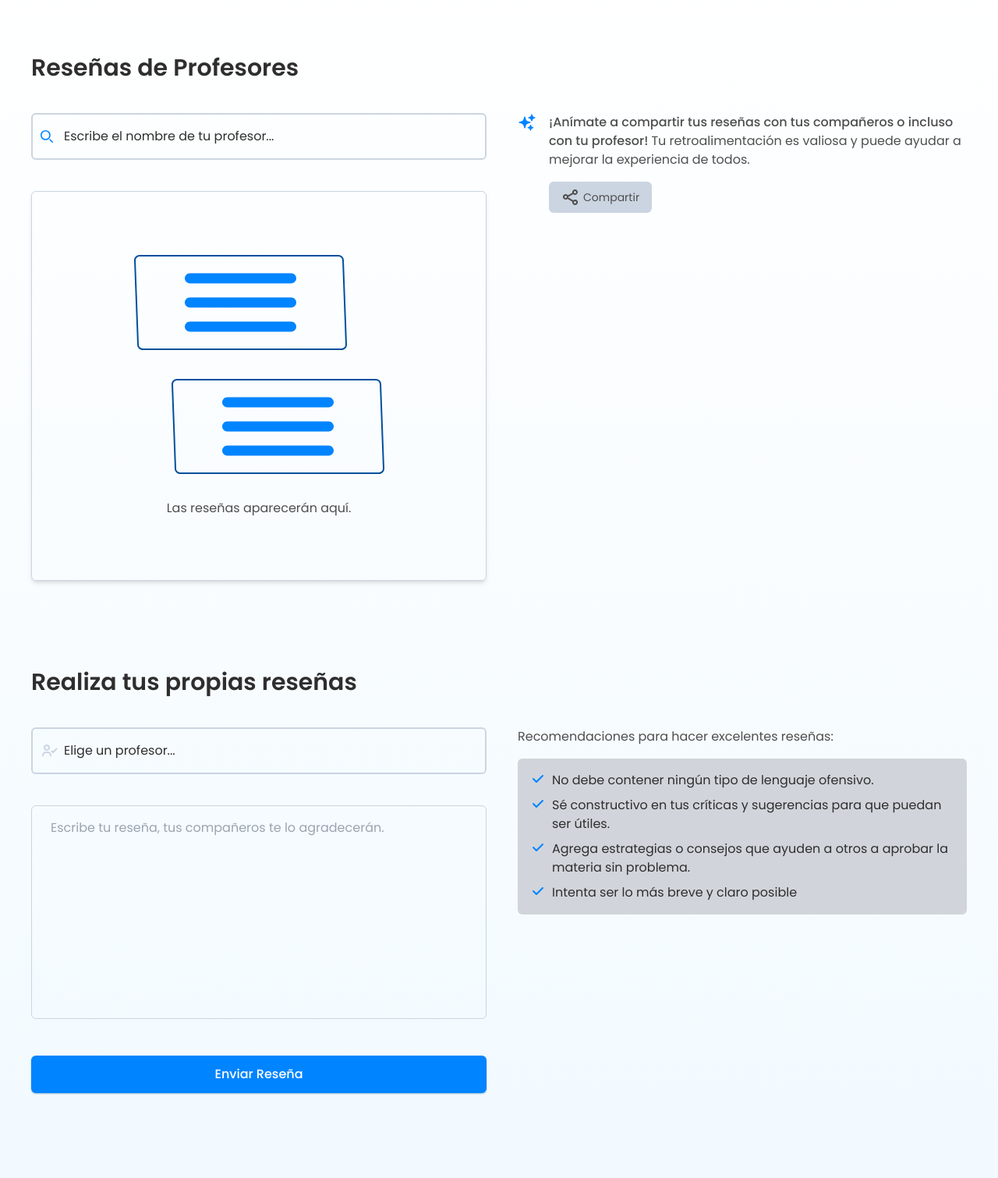
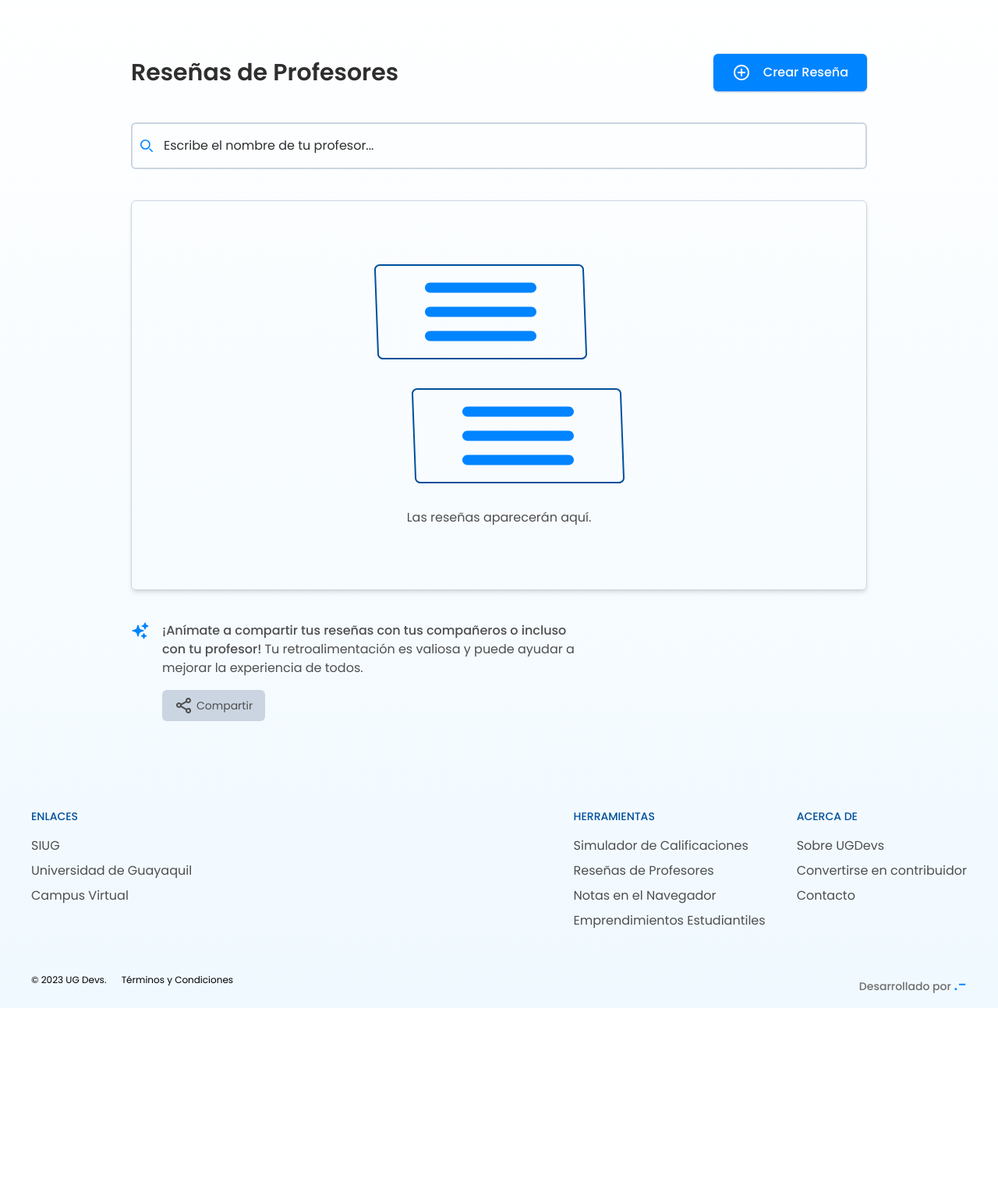
Before and after one commit to anthonysanlucas/ugdevs, an Astro site: page /profesores in a window 1280 px wide. Shown: the part 62-1573 px from the top of the page at 78% size. After the commit the page ends 1355 px from the top, so only its background shows below. Built offline with nearby package versions, Linux system fonts and the light colour scheme; Astro itself is replaced by a stand-in of ours; what tailwindcss-animated would draw is missing.

Commit message:
Change the design of the teacher page
- Add SendReviewModal component
- Update View Reviews layout
- Update Send Review function

```diff
--- /dev/null
+++ b/src/components/teacherReviews/SendReviewModal.jsx
@@ -0,0 +1,18 @@
+import { Dialog } from '@headlessui/react'
+import SendReviews from '@/components/teacherReviews/SendReviews'
+
+export default function MyDialog({ isOpen, setIsOpen }) {
+  return (
+    <Dialog open={isOpen} onClose={() => setIsOpen(false)} className="relative z-50">
+      <div className="fixed inset-0 bg-black/30" aria-hidden="true" />
+      <div className="fixed inset-0 flex w-screen items-center justify-center p-4">
+        <Dialog.Panel className="mx-auto max-w-screen-md w-full rounded-md backdrop-blur-md bg-white/70 p-6">
+          <Dialog.Title className="text-2xl text-black-dark font-semibold text-center mb-8">
+            Crea tu Propia Reseña
+          </Dialog.Title>
+          <SendReviews />
+        </Dialog.Panel>
+      </div>
+    </Dialog>
+  )
+}
--- a/src/components/teacherReviews/SendReviews.jsx
+++ b/src/components/teacherReviews/SendReviews.jsx
@@ -6,6 +6,7 @@ const SendReviews = () => {
   const [review, setReview] = useState('')
   const [isActiveSuccess, setIsActiveSuccess] = useState(false)
   const [error, setError] = useState(null)
+  const [isLoaderActive, setIsLoaderActive] = useState(false)
 
   useEffect(() => {
     const loadTeacherNames = async () => {
@@ -28,7 +29,7 @@ const SendReviews = () => {
 
   const sendReview = async event => {
     event.preventDefault()
-
+    setIsLoaderActive(true)
     const API =
       'https://script.google.com/macros/s/AKfycbx-WwCCee2YR2cGqcy2tv_ZnV6eFOZMWGVycm6lWSBezc-3zqMvVzIHb6MTords8kHw/exec'
 
@@ -52,13 +53,12 @@ const SendReviews = () => {
     setTeacherName('')
     setReview('')
 
-    setTimeout(() => {
-      setIsActiveSuccess(true)
-    }, 150)
+    setIsLoaderActive(false)
+    setIsActiveSuccess(true)
   }
 
   return (
-    <form className="relative w-full max-w-3xl">
+    <form className="relative w-full max-w-3xl" onSubmit={sendReview}>
       <div
         className={`${
           isActiveSuccess ? 'block' : 'hidden'
@@ -111,6 +111,7 @@ const SendReviews = () => {
           value={teacherName}
           onChange={e => setTeacherName(e.target.value)}
           placeholder="Elige un profesor..."
+          required
         />
       </div>
       <datalist id="teacher-list">
@@ -126,14 +127,34 @@ const SendReviews = () => {
         cols="30"
         rows="10"
         maxLength="1000"
-        placeholder="Escribe tu reseña, tus compañeros te lo agradecerán."
+        placeholder={`🚫 Evita lenguaje ofensivo.
+🛠️ Sé constructivo y útil en tus críticas.
+📚 Ofrece estrategias o consejos útiles.
+🗒️ Sé breve y claro.`}
+        required
       />
       <button
-        className="inline-block w-full px-10 py-3 bg-primary text-white font-medium rounded-md shadow-sm shadow-primary-dark/40 transition-colors duration-100 hover:bg-primary-dark hover:shadow-md hover:shadow-primary-dark/40"
+        className="flex justify-center items-center w-full px-10 py-3 bg-primary text-white font-medium rounded-md shadow-sm shadow-primary-dark/40 transition-colors duration-100 hover:bg-primary-dark hover:shadow-md hover:shadow-primary-dark/40 disabled:bg-slate-400"
         type="submit"
-        onClick={sendReview}
-        disabled={!teacherOptions.some(t => t.name === teacherName) || review === ''}>
-        Enviar Reseña
+        disabled={!teacherOptions.some(t => t.name === teacherName) || review === ''}
+        onClick={sendReview}>
+        {isLoaderActive ? (
+          <svg class="animate-spin h-5 w-5 text-white" fill="none" viewBox="0 0 24 24">
+            <circle
+              class="opacity-25"
+              cx="12"
+              cy="12"
+              r="10"
+              stroke="currentColor"
+              strokeWidth="4"></circle>
+            <path
+              class="opacity-75"
+              fill="currentColor"
+              d="M4 12a8 8 0 018-8V0C5.373 0 0 5.373 0 12h4zm2 5.291A7.962 7.962 0 014 12H0c0 3.042 1.135 5.824 3 7.938l3-2.647z"></path>
+          </svg>
+        ) : (
+          'Enviar Reseña'
+        )}
       </button>
     </form>
   )
--- a/src/components/teacherReviews/ViewReviews.jsx
+++ b/src/components/teacherReviews/ViewReviews.jsx
@@ -1,9 +1,11 @@
 import { useState, useEffect } from 'react'
+import SendReviewsModal from '@/components/teacherReviews/SendReviewModal'
 
 const ViewReviews = () => {
   const [reviews, setReviews] = useState([])
   const [search, setSearch] = useState('')
   const [error, setError] = useState(null)
+  const [isOpen, setIsOpen] = useState(false)
 
   useEffect(() => {
     const loadReviews = async () => {
@@ -18,6 +20,8 @@ const ViewReviews = () => {
     }
     loadReviews()
   }, [])
+
+  const openReviewModal = () => setIsOpen(true)
 
   if (error) {
     console.log(error)
@@ -123,7 +127,9 @@ const ViewReviews = () => {
             <p className="mt-2 text-black-medium">No hay ningún comentario</p>
           ) : (
             professor.reviews.map(review => (
-              <div className="my-8 max-w-2xl border border-slate-200 rounded-md px-6 py-4 transition-colors duration-100 hover:bg-primary/20">
+              <div
+                key={crypto.randomUUID()}
+                className="my-8 max-w-2xl border border-slate-200 rounded-md px-6 py-4 transition-colors duration-100 hover:bg-primary/20">
                 <p className="mb-2 text-black-medium">{review.text}</p>
                 <small className="text-black-light text-sm font-medium">{review.date}</small>
               </div>
@@ -135,7 +141,31 @@ const ViewReviews = () => {
   }
 
   return (
-    <section className="w-full max-w-3xl">
+    <section className="w-full">
+      <header className="flex justify-between items-center gap-x-2 mb-10">
+        <SendReviewsModal isOpen={isOpen} setIsOpen={setIsOpen} />
+
+        <h1 className="text-left font-extrabold text-black-dark text-xl sm:text-3xl">
+          Reseñas de Profesores
+        </h1>
+        <button
+          onClick={openReviewModal}
+          className="flex items-center gap-x-4 w-max whitespace-nowrap px-3 py-3 bg-primary text-white font-medium rounded-md text-xs shadow-sm shadow-primary-dark/40 transition-colors duration-100 sm:text-base sm:px-6 hover:bg-primary-dark hover:shadow-md hover:shadow-primary-dark/40">
+          <svg
+            width="24"
+            height="24"
+            viewBox="0 0 24 24"
+            fill="none"
+            xmlns="http://www.w3.org/2000/svg">
+            <path
+              d="M11 16.5C11 16.7761 11.2239 17 11.5 17H12.5C12.7761 17 13 16.7761 13 16.5V13.5C13 13.2239 13.2239 13 13.5 13H16.5C16.7761 13 17 12.7761 17 12.5V11.5C17 11.2239 16.7761 11 16.5 11H13.5C13.2239 11 13 10.7761 13 10.5V7.5C13 7.22386 12.7761 7 12.5 7H11.5C11.2239 7 11 7.22386 11 7.5V10.5C11 10.7761 10.7761 11 10.5 11H7.5C7.22386 11 7 11.2239 7 11.5V12.5C7 12.7761 7.22386 13 7.5 13H10.5C10.7761 13 11 13.2239 11 13.5V16.5ZM12 22C10.6167 22 9.31667 21.7375 8.1 21.2125C6.88333 20.6875 5.825 19.975 4.925 19.075C4.025 18.175 3.3125 17.1167 2.7875 15.9C2.2625 14.6833 2 13.3833 2 12C2 10.6167 2.2625 9.31667 2.7875 8.1C3.3125 6.88333 4.025 5.825 4.925 4.925C5.825 4.025 6.88333 3.3125 8.1 2.7875C9.31667 2.2625 10.6167 2 12 2C13.3833 2 14.6833 2.2625 15.9 2.7875C17.1167 3.3125 18.175 4.025 19.075 4.925C19.975 5.825 20.6875 6.88333 21.2125 8.1C21.7375 9.31667 22 10.6167 22 12C22 13.3833 21.7375 14.6833 21.2125 15.9C20.6875 17.1167 19.975 18.175 19.075 19.075C18.175 19.975 17.1167 20.6875 15.9 21.2125C14.6833 21.7375 13.3833 22 12 22ZM12 20C14.2333 20 16.125 19.225 17.675 17.675C19.225 16.125 20 14.2333 20 12C20 9.76667 19.225 7.875 17.675 6.325C16.125 4.775 14.2333 4 12 4C9.76667 4 7.875 4.775 6.325 6.325C4.775 7.875 4 9.76667 4 12C4 14.2333 4.775 16.125 6.325 17.675C7.875 19.225 9.76667 20 12 20Z"
+              fill="white"
+            />
+          </svg>
+          Crear Reseña
+        </button>
+      </header>
+
       <search role="search">
         <label htmlFor="review-search" className="sr-only">
           Buscar reseñas
--- a/src/pages/profesores.astro
+++ b/src/pages/profesores.astro
@@ -2,23 +2,14 @@
 import Base from '@/layouts/Base.astro'
 import ViewReviews from '@/components/teacherReviews/ViewReviews.jsx'
 import ShareButton from '@/components/ShareButton.astro'
-import SentReviews from '@/components/teacherReviews/SendReviews.jsx'
-
-const recomendations = [
-  'No debe contener ningún tipo de lenguaje ofensivo.',
-  'Sé constructivo en tus críticas y sugerencias para que puedan ser útiles.',
-  'Agrega estrategias o consejos que ayuden a otros a aprobar la materia sin problema.',
-  'Intenta ser lo más breve y claro posible'
-]
 ---
 
 <Base
   titlePage="Reseñas de Profesores | UG Devs"
   descriptionPage="Guía definitiva para conocer cómo sera tu experencia en clase con los profesores de la Universidad de Guayaquil"
   currentUrl="profesores">
-  <section class="section-container py-14">
-    <h1 class="text-left font-extrabold text-black-dark text-3xl mb-10">Reseñas de Profesores</h1>
-    <div class="flex flex-col gap-10 lg:flex-row">
+  <section class="section-container max-w-screen-lg py-14 mx-auto">
+    <div class="flex flex-col gap-10">
       <ViewReviews client:load />
       <article class="w-full max-w-xl">
         <span class="grid grid-cols-[max-content,_1fr] gap-x-4">
@@ -41,39 +32,6 @@ const recomendations = [
       </article>
     </div>
   </section>
-  <section id="send-review" class="section-container py-14">
-    <h2 class="text-left font-extrabold text-black-dark text-3xl mb-10">
-      Realiza tus propias reseñas
-    </h2>
-    <div class="flex flex-col gap-10 justify-between lg:flex-row-reverse">
-      <article class="w-full max-w-xl">
-        <p class="block text-black-medium mb-4">Recomendaciones para hacer excelentes reseñas:</p>
-        <blockquote class="max-w-2xl p-4 bg-gray-300 rounded-md">
-          <ul class="text-black-dark space-y-2 text-sm sm:text-base">
-            {
-              recomendations.map(recomendation => (
-                <li class="flex items-start space-x-2">
-                  <svg
-                    class="flex-shrink-0 w-5 h-5 text-primary"
-                    fill="currentColor"
-                    viewBox="0 0 20 20"
-                    xmlns="http://www.w3.org/2000/svg">
-                    <path
-                      fill-rule="evenodd"
-                      d="M16.707 5.293a1 1 0 010 1.414l-8 8a1 1 0 01-1.414 0l-4-4a1 1 0 011.414-1.414L8 12.586l7.293-7.293a1 1 0 011.414 0z"
-                      clip-rule="evenodd"
-                    />
-                  </svg>
-                  <span class="text-black-dark">{recomendation}</span>
-                </li>
-              ))
-            }
-          </ul>
-        </blockquote>
-      </article>
-      <SentReviews client:load />
-    </div>
-  </section>
 </Base>
 
 <script>
```
